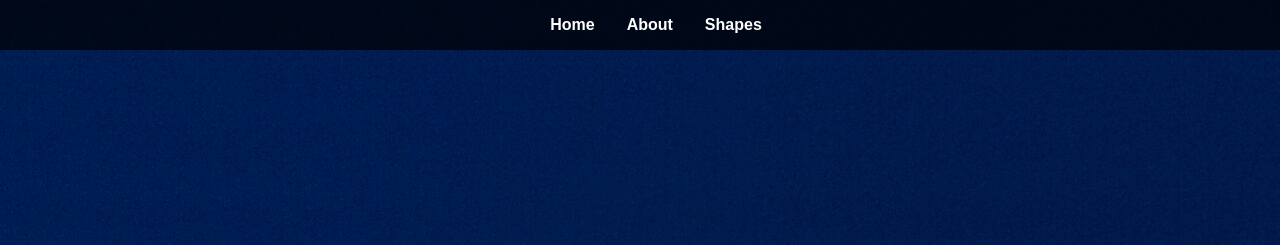
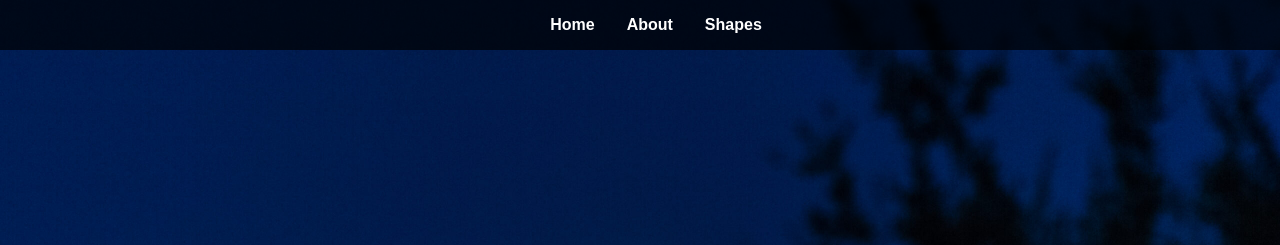
Before and after one commit to Jasmin0701/Orbiluna, a plain HTML site: page index.html in a window 1280 px wide. Shown: the top 245 px of the page. Drawn offline with Linux system fonts and the light colour scheme.

Commit message:
Updated Message1

```diff
--- a/index.html
+++ b/index.html
@@ -19,7 +19,7 @@
         <a href="#shapes">Shapes</a>
     </nav>
    </header>
-   <section class="panel" id="home" style="background: url(Moon.jpg);">
+   <section class="panel" id="home" style="background: url(Moon.jpg);background-size: cover;">
        <div>
            <h1>Welcome to Orbiluna</h1>
            <p>Explore the beauty of shapes and design</p>
```
